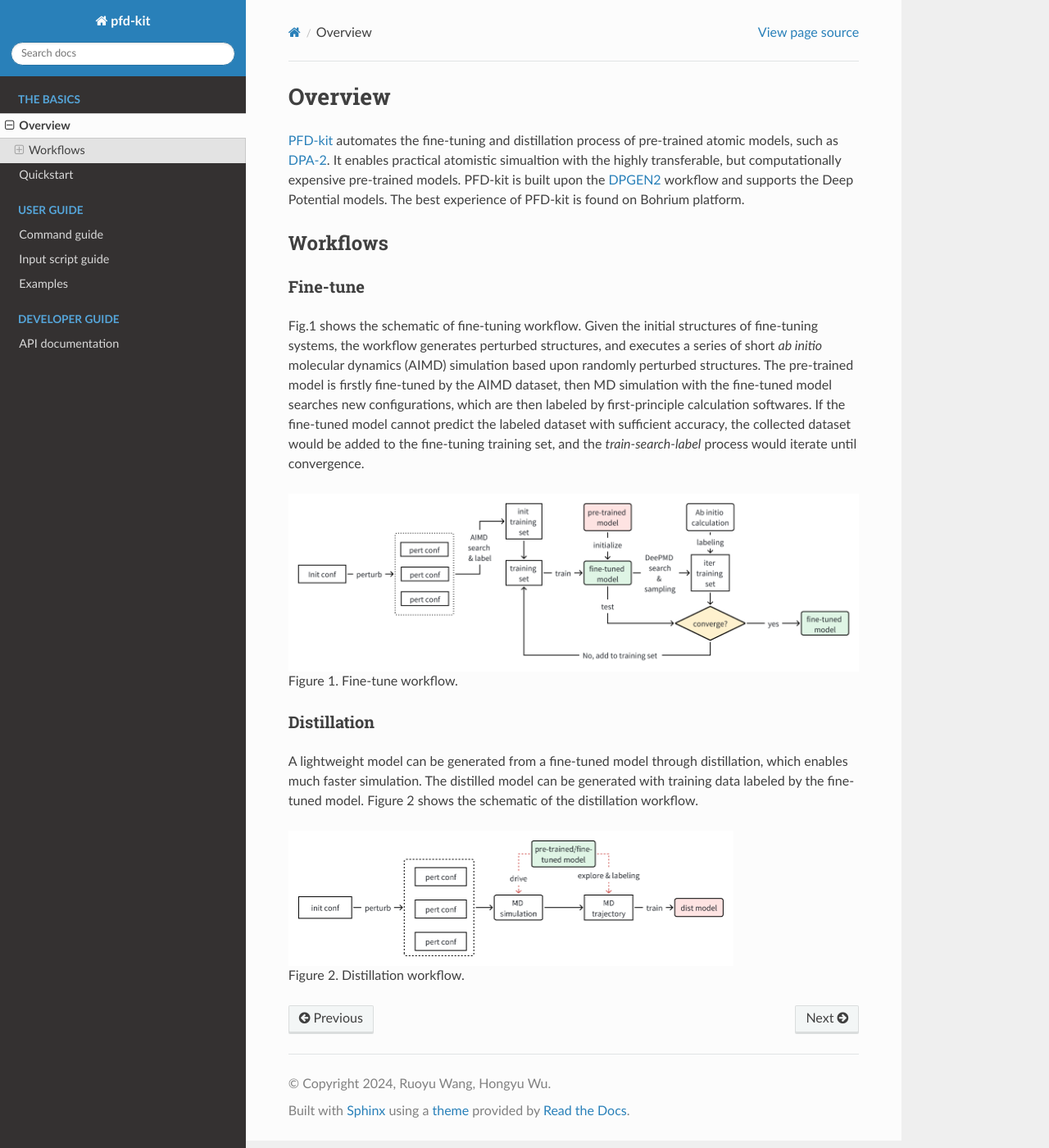
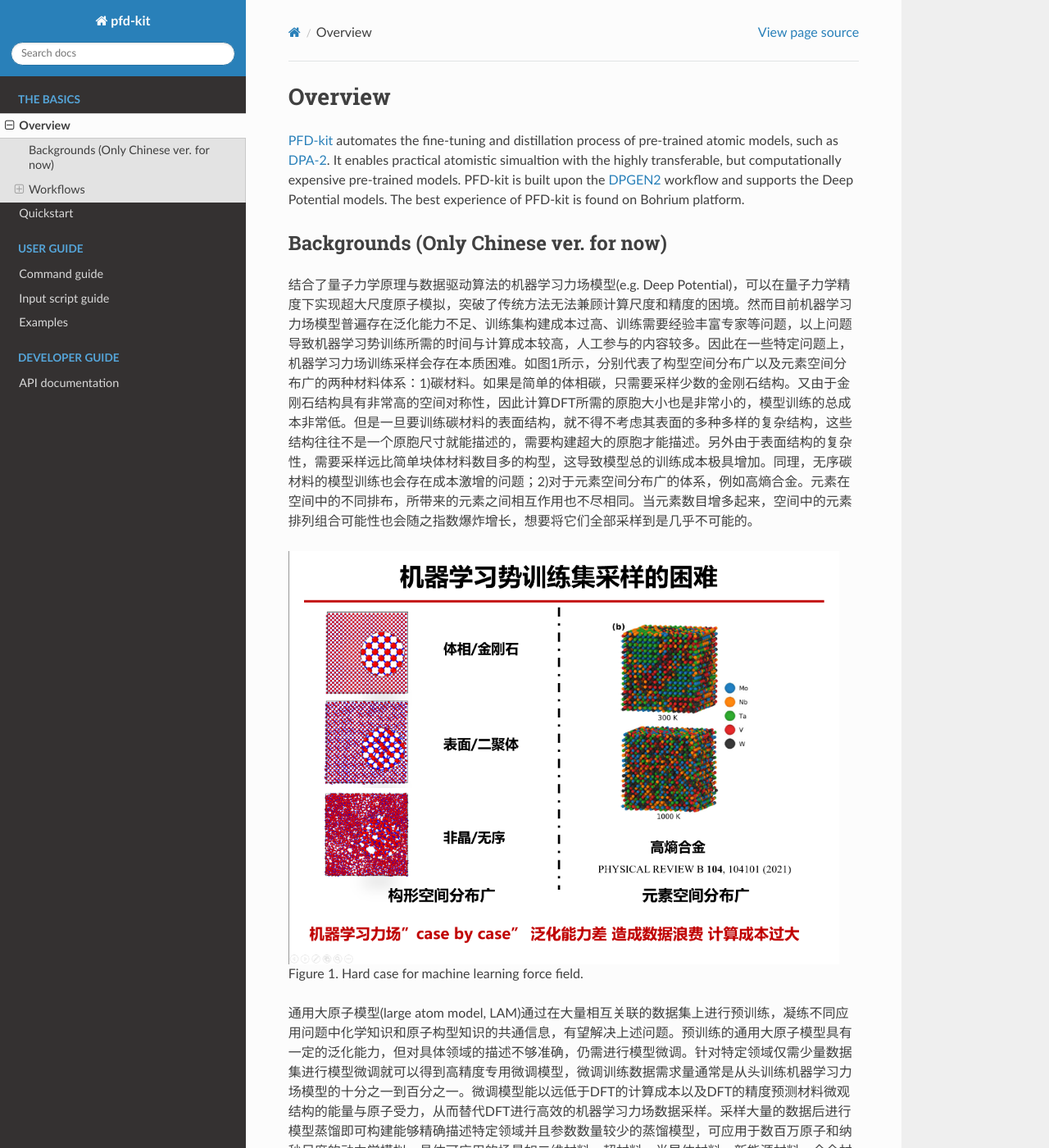
Before and after one commit to ruoyuwang1995nya/pfd-kit, a Sphinx documentation site: the page built from docs/basics/overview.md, in a window 1280 px wide and 1400 px high. Shown: the whole window at 82% size. Built offline with Sphinx 7.4.7 and the Read the Docs theme 3.1.0, drawn with Linux system fonts in a browser that asks for light colours; pages that are not in the unit, such as notebooks, are missing from menus; some of the changed text lies outside the part shown.

Commit message:
fix: add scientific background to doc.

```diff
--- a/docs/basics/overview.md
+++ b/docs/basics/overview.md
@@ -1,18 +1,33 @@
 # Overview
 
 [PFD-kit](https://github.com/ruoyuwang1995nya/dp-distill) automates the fine-tuning and distillation process of pre-trained atomic models, such as [DPA-2](https://github.com/deepmodeling/deepmd-kit.git). It enables practical atomistic simualtion with the highly transferable, but computationally expensive pre-trained models. PFD-kit is built upon the  [DPGEN2](https://github.com/deepmodeling/dpgen2) workflow and supports the Deep Potential models. The best experience of PFD-kit is found on Bohrium platform.
+
+## Backgrounds (Only Chinese ver. for now)
+结合了量子力学原理与数据驱动算法的机器学习力场模型(e.g. Deep Potential)，可以在量子力学精度下实现超大尺度原子模拟，突破了传统方法无法兼顾计算尺度和精度的困境。然而目前机器学习力场模型普遍存在泛化能力不足、训练集构建成本过高、训练需要经验丰富专家等问题，以上问题导致机器学习势训练所需的时间与计算成本较高，人工参与的内容较多。因此在一些特定问题上，机器学习力场训练采样会存在本质困难。如图1所示，分别代表了构型空间分布广以及元素空间分布广的两种材料体系：1)碳材料。如果是简单的体相碳，只需要采样少数的金刚石结构。又由于金刚石结构具有非常高的空间对称性，因此计算DFT所需的原胞大小也是非常小的，模型训练的总成本非常低。但是一旦要训练碳材料的表面结构，就不得不考虑其表面的多种多样的复杂结构，这些结构往往不是一个原胞尺寸就能描述的，需要构建超大的原胞才能描述。另外由于表面结构的复杂性，需要采样远比简单块体材料数目多的构型，这导致模型总的训练成本极具增加。同理，无序碳材料的模型训练也会存在成本激增的问题；2)对于元素空间分布广的体系，例如高熵合金。元素在空间中的不同排布，所带来的元素之间相互作用也不尽相同。当元素数目增多起来，空间中的元素排列组合可能性也会随之指数爆炸增长，想要将它们全部采样到是几乎不可能的。
+
+<div>
+    <img src="../_static/difficulut_case_MLFF.png" alt="Fig1" style="zoom: 35%;">
+    <p style='font-size:1.0rem; font-weight:none'>Figure 1. Hard case for machine learning force field.</p>
+</div>
+
+通用大原子模型(large atom model, LAM)通过在大量相互关联的数据集上进行预训练，凝练不同应用问题中化学知识和原子构型知识的共通信息，有望解决上述问题。预训练的通用大原子模型具有一定的泛化能力，但对具体领域的描述不够准确，仍需进行模型微调。针对特定领域仅需少量数据集进行模型微调就可以得到高精度专用微调模型，微调训练数据需求量通常是从头训练机器学习力场模型的十分之一到百分之一。微调模型能以远低于DFT的计算成本以及DFT的精度预测材料微观结构的能量与原子受力，从而替代DFT进行高效的机器学习力场数据采样。采样大量的数据后进行模型蒸馏即可构建能够精确描述特定领域并且参数数量较少的蒸馏模型，可应用于数百万原子和纳秒尺度的动力学模拟。具体可应用的场景如二维材料、超材料、半导体材料、新能源材料、合金材料等。(总流程如图2所示) PFD-kit实现了在云端自动化完成从预训练模型(P)到模型微调(F)到模型蒸馏的(D)的全链条过程，相比于从头训练机器学习力场，时间以及计算开销均低一个量级，并且无需人类进行监督指导，彻底解放了模型训练的繁琐流程，为高通量计算和复杂材料体系模拟提供了有效支持。
+
+<div>
+    <img src="../_static/workflow.png" alt="Fig2" style="zoom: 35%;">
+    <p style='font-size:1.0rem; font-weight:none'>Figure 12. Workflow schematic of PFD-kit.</p>
+</div>
 
 ## Workflows
 ### Fine-tune
 Fig.1 shows the schematic of fine-tuning workflow. Given the initial structures of fine-tuning systems, the workflow generates perturbed structures, and executes a series of short *ab initio* molecular dynamics (AIMD) simulation based upon randomly perturbed structures. The pre-trained model is firstly fine-tuned by the AIMD dataset, then MD simulation with the fine-tuned model searches new configurations, which are then labeled by first-principle calculation softwares. If the fine-tuned model cannot predict the labeled dataset with sufficient accuracy, the collected dataset would be added to the fine-tuning training set, and the *train-search-label* process would iterate until convergence.
 <div>
-    <img src="../_static/fine-tune.png" alt="Fig1" style="zoom: 35%;">
-    <p style='font-size:1.0rem; font-weight:none'>Figure 1. Fine-tune workflow.</p>
+    <img src="../_static/fine-tune.png" alt="Fig3" style="zoom: 35%;">
+    <p style='font-size:1.0rem; font-weight:none'>Figure 3. Fine-tune workflow.</p>
 </div>
 
 ### Distillation
 A lightweight model can be generated from a fine-tuned model through distillation, which enables much faster simulation. The distilled model can be generated with training data labeled by the fine-tuned model. Figure 2 shows the schematic of the distillation workflow.
  <div>
-    <img src="../_static/distillation.png" alt="Fig2" style="zoom: 25%;">
-    <p style='font-size:1.0rem; font-weight:none'>Figure 2. Distillation workflow.</p>
+    <img src="../_static/distillation.png" alt="Fig4" style="zoom: 25%;">
+    <p style='font-size:1.0rem; font-weight:none'>Figure 4. Distillation workflow.</p>
 </div>
```
Also changed, not shown: docs/images/difficulut_case_MLFF.png (added), docs/images/workflow.png (added).
